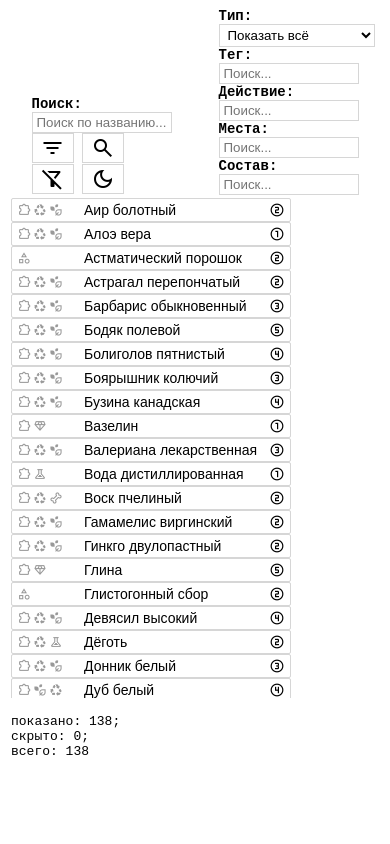
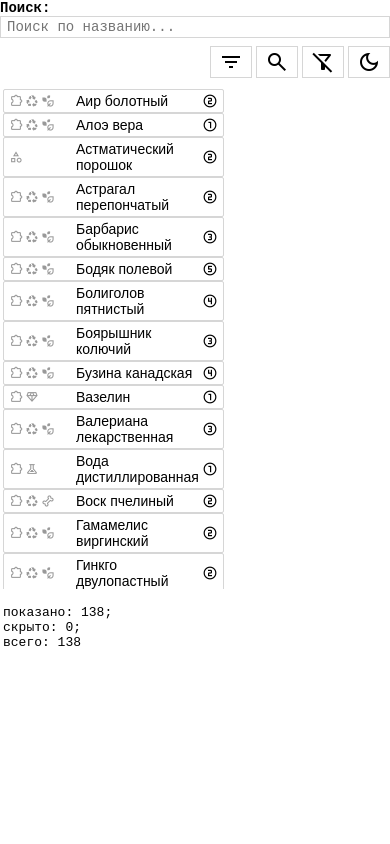
Before and after one commit to 4eDo/potions, a plain HTML site: page index.html in a window 390 px wide. Drawn offline with nearby package versions, Linux system fonts and the light colour scheme.

Commit message:
Update style.css

```diff
--- a/style.css
+++ b/style.css
@@ -27,46 +27,74 @@
     color: var(--text);
     transition: background-color 0.3s, color 0.3s;
     font-family: sans-serif;
-}
-
-#themeToggle {
-    position: fixed;
-    top: 10px;
-    right: 10px;
-    cursor: pointer;
-    font-size: 24px;
-    user-select: none;
-    z-index: 100;
-    color: var(--text);
+    margin: 0;
+    padding: 0;
 }
 
 #filter {
+    font-family: monospace;
+    font-size: 14px;
+    margin-bottom: 8px;
+}
+
+.filter-row {
     display: flex;
-    flex-direction: row;
-    justify-content: space-around;
+    align-items: flex-end;
+    gap: 8px;
+    flex-wrap: wrap;
+}
+
+.filter-row > div:first-child {
+    flex: 1;
+    min-width: 200px;
+}
+
+.filter-buttons {
+    display: flex;
+    gap: 4px;
+    align-items: flex-end;
+}
+
+.filters-panel {
+    display: flex;
     flex-wrap: wrap;
     align-items: flex-end;
-    font-family: monospace;
-    font-size: 14px;
+    gap: 8px;
+    margin-top: 8px;
+    padding-top: 8px;
+    border-top: 1px solid var(--border);
 }
 
-#filter div {
-    width: 140px;
+.filters-panel.hidden {
+    display: none;
+}
+
+.filters-panel > div {
+    min-width: 140px;
 }
 
 input {
-    width: 140px;
+    width: 100%;
+    max-width: 200px;
+    background: var(--bg);
+    color: var(--text);
+    border: 1px solid var(--border);
+    padding: 2px 6px;
+    font-family: monospace;
+    font-size: 14px;
+    box-sizing: border-box;
+}
+
+select {
+    width: 100%;
+    max-width: 200px;
     background: var(--bg);
     color: var(--text);
     border: 1px solid var(--border);
     padding: 2px 4px;
-}
-
-select {
-    background: var(--bg);
-    color: var(--text);
-    border: 1px solid var(--border);
-    padding: 2px 4px;
+    font-family: monospace;
+    font-size: 14px;
+    box-sizing: border-box;
 }
 
 button {
@@ -74,7 +102,20 @@
     color: var(--text);
     border: 1px solid var(--border);
     cursor: pointer;
-    padding: 2px 8px;
+    padding: 3px 8px;
+    transition: background-color 0.2s;
+    display: inline-flex;
+    align-items: center;
+    justify-content: center;
+    font-size: 14px;
+}
+
+button:hover {
+    background: var(--hover);
+}
+
+#toggleFiltersBtn.active {
+    background: var(--hover);
 }
 
 tr {
@@ -245,3 +286,35 @@
 body.night #relList {
     scrollbar-color: #444444 #000000;
 }
+
+@media (max-width: 600px) {
+    .filter-row {
+        flex-direction: column;
+        align-items: stretch;
+    }
+
+    .filter-row > div:first-child {
+        min-width: auto;
+    }
+
+    .filter-buttons {
+        justify-content: flex-end;
+    }
+
+    .filters-panel {
+        flex-direction: column;
+        align-items: stretch;
+    }
+
+    .filters-panel > div {
+        min-width: auto;
+    }
+
+    input, select {
+        max-width: none;
+    }
+
+    td:first-child {
+        width: 200px;
+    }
+}
```
